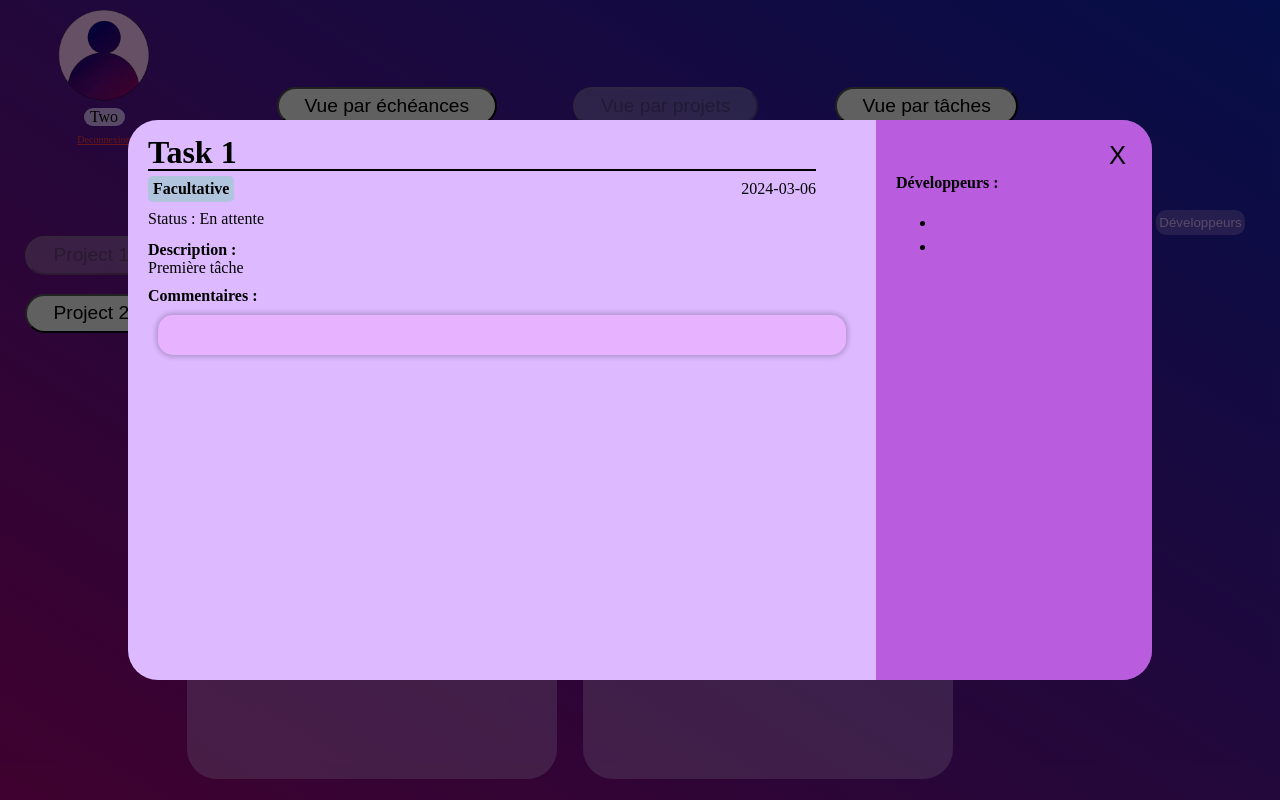
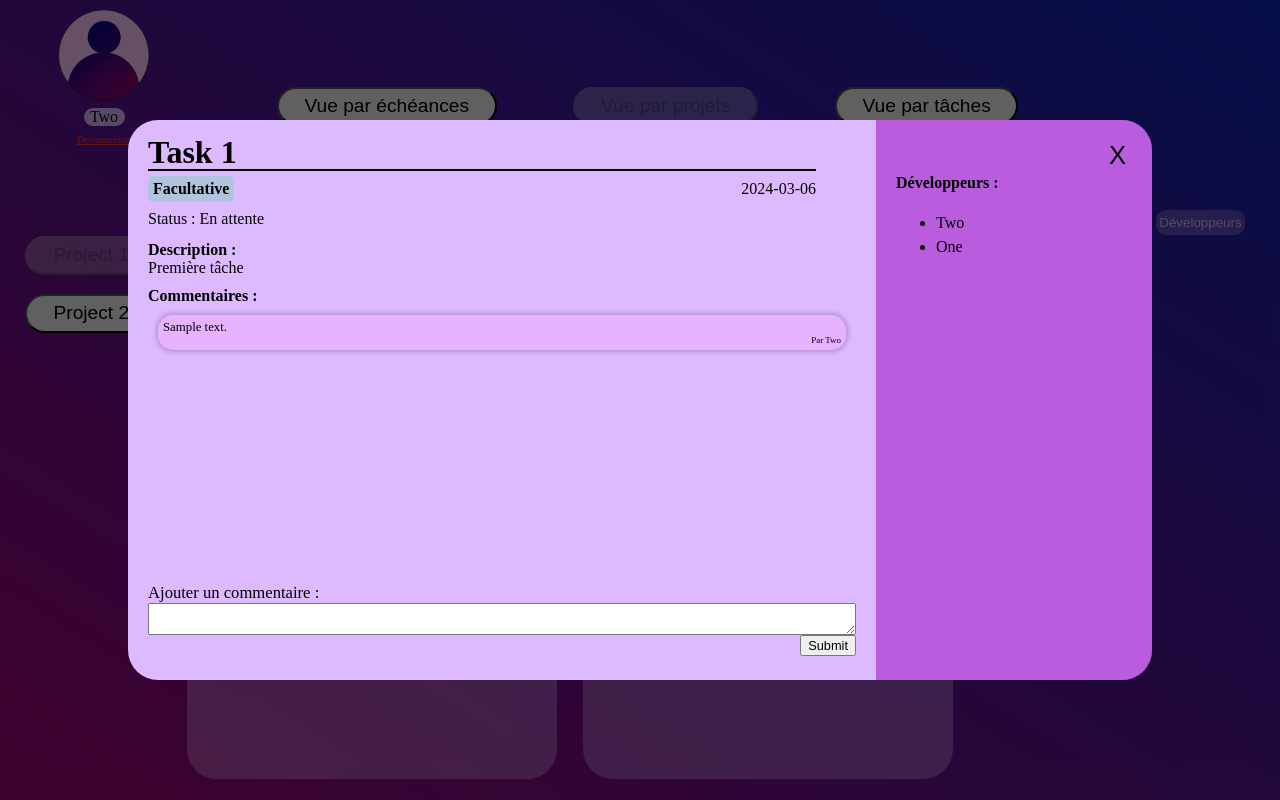
Before and after one commit to albane-dorin/IMTrello, a Flask app: page /1/1/1/popUp in a window 1280 px wide. Run offline with Flask 3, Linux system fonts and the light colour scheme; tables that the repository leaves empty hold one stand-in row (values such as "Sample post").

Commit message:
Sur le pop-up : Ajouter un commentaire + modification de leur affichage

```diff
--- a/app.py
+++ b/app.py
@@ -493,22 +493,28 @@ def popUp(user_id, project_id, task_id):
         i += 1
 
     tache = database.db.session.get(database.Task, task_id)
-    commentaires = database.db.session.query(database.Comment).filter_by(task=task_id).all()
+    com = database.db.session.query(database.Comment).filter_by(task=task_id).all()
+    commentaires = []
+    for c in com:
+        commentaires += [(c, database.db.session.get(database.User, c.author))]
     devs = database.get_dvps_of_task(task_id)
+    print(commentaires)
 
+    if flask.request.method=="POST":
+        form = flask.request.form
+        if "formcomment" in form:
+            database.new_comment(user, tache, form["comment"])
+            com = database.db.session.query(database.Comment).filter_by(task=task_id).all()
+            commentaires = []
+            for c in com:
+                commentaires += [(c, database.db.session.get(database.User, c.author))]
+            print(commentaires)
+            return flask.render_template('popUpTask.html.jinja2', user=user,  projects=projets,
+                                     projet=projet, colonnes=colonnes, taches=taches,  tache=tache,
+                                    commentaires=commentaires, developers=devs)
 
-    dataTask = {
-        'taskColor' : "red",
-        'priorite': 'absolue',
-        'prioriteColor' : "red",
-        'titreTache' : "Task Title",
-        'status' : 'En cours',
-        'endDate': "06/04/2024",
-        'developers' : ["A", "B", "C"]*8,
-        'description' : "Task Description<br>feezfui<br>dfai<br>dcao<br>dyufia<br>dyiuz"*4,
-        'commentaires' : ["Task Commentaire1", "Task Commentaire2", "Task Commentaire3", "Task Commentaire4"]*2
-    }
-    return flask.render_template('popUpTask.html.jinja2', user=user,  projects=projets,
+    else :
+        return flask.render_template('popUpTask.html.jinja2', user=user,  projects=projets,
                                      projet=projet, colonnes=colonnes, taches=taches,  tache=tache,
                                     commentaires=commentaires, developers=devs)
 
--- a/static/css/colonne.css
+++ b/static/css/colonne.css
@@ -491,17 +491,11 @@ input[type="submit"]{
     flex: 1;
     display: flex;
     flex-direction: column;
-        overflow-y: auto;
     height: fit-content;
-    scrollbar-width: thin;
 }
 
-.description{
-    /* flex : 1; */
-}
 
 .status {
-    color : var(--status-color);
     font-weight : bold;
 }
 
@@ -514,22 +508,32 @@ input[type="submit"]{
 }
 
 .commentairebox {
-    /* flex : 1;
-    overflow: auto; */
+    display: flex;
+    flex-direction: column;
+    overflow: auto;
 }
 
 .commentaire {
     border-radius: 15px; /* Rayon du border-radius pour créer la forme "squircle" */
     background-color: #e7b2ff; /* Couleur de fond */
     box-shadow: 0px 0px 5px 2px rgba(0, 0, 0, 0.2); /* Petite ombre pour les contours */
-    padding: 20px; /* Espacement interne */
+    font-size: 1vw;
     margin: 10px;
+    padding: 5px;
+    height: fit-content;
 }
+
+.commentaire > .author{
+    font-size: .7vw;
+    text-align: end;
+}
+
+
 
 .partieFixe {
     /*top: 20px; /* Adjust the top position as needed */
     left: 20px; /* Adjust the left position as needed */
-    z-index: 1; /* Ensure the title stays above the scrollable content */
+    z-index: 30; /* Ensure the title stays above the scrollable content */
     width: calc(100% - 40px);
     line-height: 150%;
 }
@@ -537,9 +541,10 @@ input[type="submit"]{
 .left {
     flex: 3;
     padding: 20px;
+    display: flex;
+    flex-direction: column;
+    justify-content: space-between;
     overflow: auto;
-    scrollbar-width: thin;
-    scrollbar-color: #a581c7 transparent;
 }
 
 .left h1 {
@@ -563,9 +568,36 @@ input[type="submit"]{
     background-color: rgba(149, 0, 189, 0.5);
     border-bottom-right-radius: 30px;
     border-top-right-radius: 30px;
+
 }
 
 .topdevs{
     display: flex;
     justify-content: end;
 }
+
+.formcom{
+    padding: 0px;
+    width: 100%;
+}
+
+#formcomment{
+    font-size: 1vw;
+}
+
+.formcom > p{
+    display: flex;
+    align-self: end;
+}
+
+form{
+    white-space: pre-line;
+}
+.lefttop{
+    display: flex;
+    flex-direction: column;
+    overflow: auto;
+
+    scrollbar-width: thin;
+    scrollbar-color: #a581c7 transparent;
+}
--- a/templates/colonne_project.html.jinja2
+++ b/templates/colonne_project.html.jinja2
@@ -158,7 +158,7 @@
                                 <label for="name">Nom de la tâche :</label>
                                    <input type="text" id="name" name="name" value="" required>
                                 <label for="des">Description de la tâche :</label>
-                                <textarea type="text" id="des" name="description" value="" required></textarea>
+                                <textarea  id="des" name="description" required></textarea>
                                 <label for="date">Date de fin pcolrévisionnel :
                                     <input type="date" id="date" name="date" value="" required>
                                 </label>
--- a/templates/popUpTask.html.jinja2
+++ b/templates/popUpTask.html.jinja2
@@ -7,6 +7,7 @@
 {% block plus %}
     <div class="container">
         <div class="left">
+            <div class="lefttop">
                 <div class="containerUD">
                     <div class="partieFixe">
                         <h1>{{ tache.name }}</h1>
@@ -29,11 +30,21 @@
                             <div class="bold"> Commentaires : </div>
                             {% for com in commentaires %}
                                 <div class="commentaire">
-                        {{ com }}
+                                    <div class="text">{{ com[0].content }}</div>
+                                    <p class="author"> Par {{ com[1].username }}</p>
                                 </div>
                             {% endfor %}
                         </div>
                     </div>
+                </div>
+            </div>
+            <div class="leftdown">
+                <form class="formcom" action="{{ url_for("popUp", user_id=user.id,  project_id=projet.id, task_id=tache.id) }}" method="post">
+                    <label for="comment">Ajouter un commentaire :</label>
+                        <textarea id="comment" name="comment" required></textarea>
+                    <p><input name="formcomment" id="formcomment" type="submit"></p>
+                </form>
+
             </div>
         </div>
         <div class="right">
@@ -45,7 +56,7 @@
             <span class="bold">Développeurs :</span>
         <ul>
             {% for dev in developers %}
-            <li>{{dev}}</li>
+            <li>{{dev.username}}</li>
             {% endfor %}
         </ul>
         </div>
```
Lines whose indentation alone changed are shown as unchanged.
